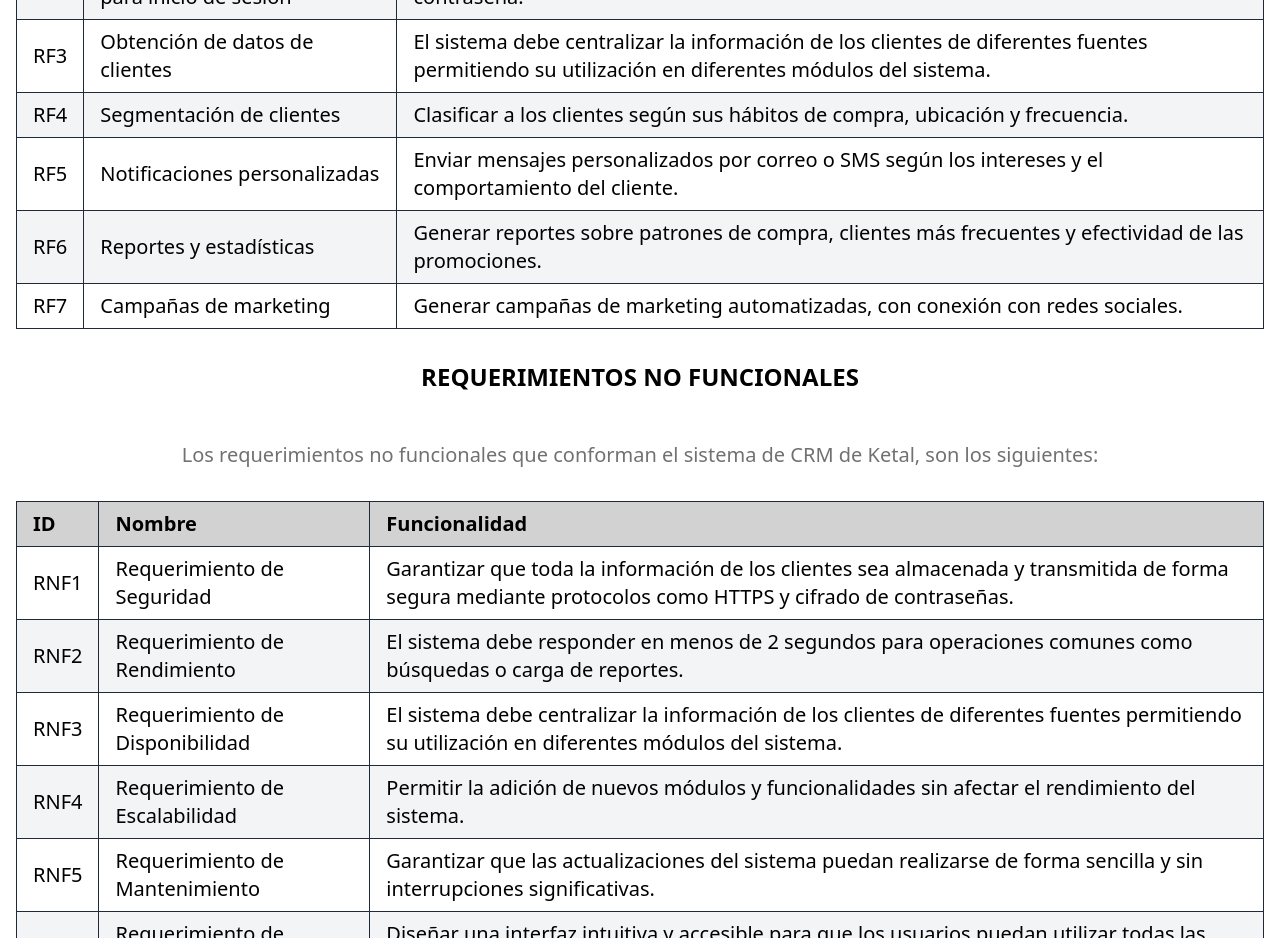
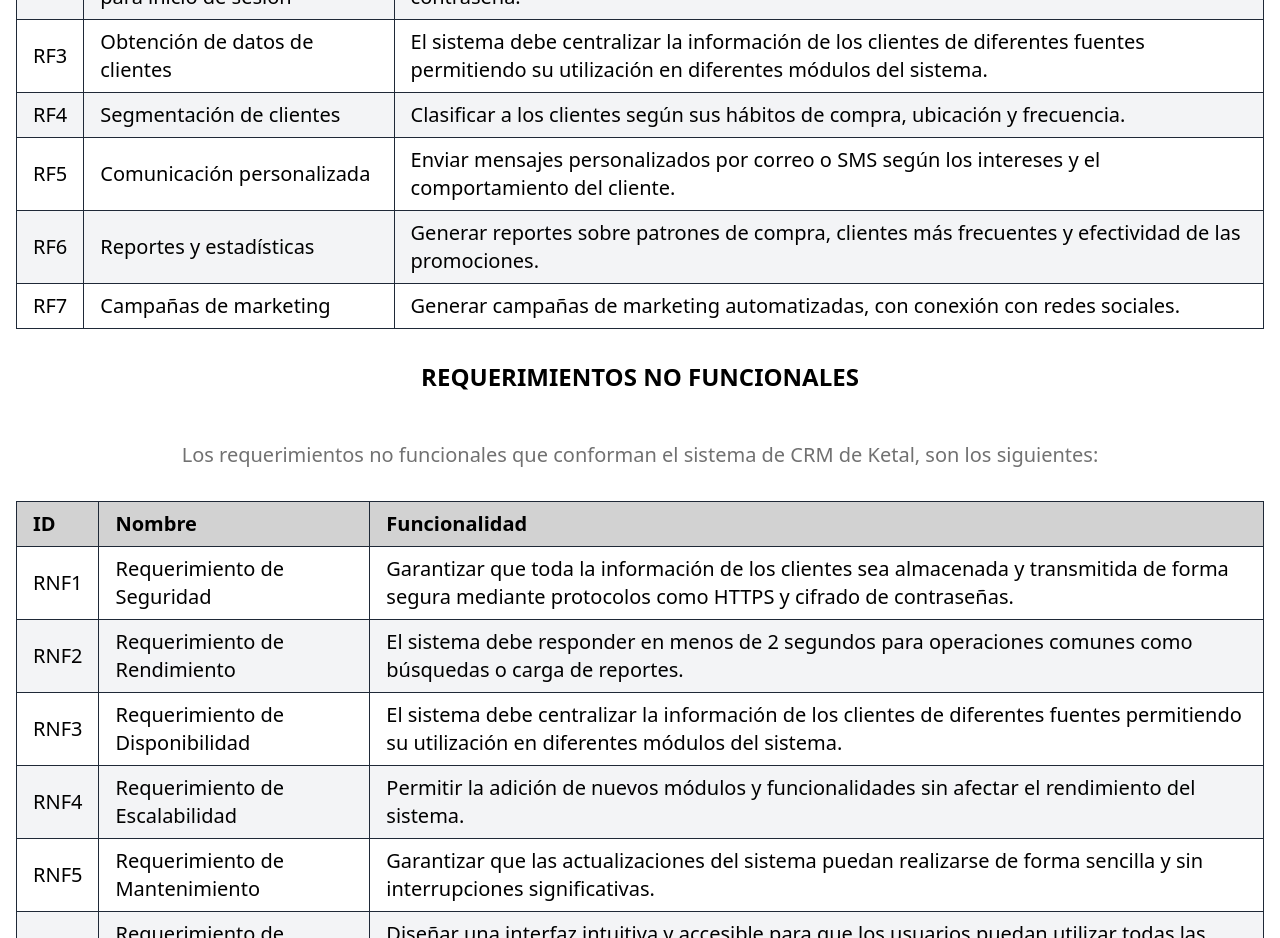
Before and after one commit to eavm314/ketal-presentation, a React (Vite) app: page /fase-diseno-desarrollo in a window 1280 px wide. Shown: the part 820-1758 px from the top of the page. Built offline with nearby package versions, Linux system fonts and the light colour scheme.

Commit message:
modulos name fix

```diff
--- a/src/pages/FaseCierre.jsx
+++ b/src/pages/FaseCierre.jsx
@@ -68,9 +68,10 @@ function FaseCierre() {
               </p>
               <p><b>Productos Entregados:</b></p>
               <ul className="list-disc pl-6">
-                  <li>Módulo de Registro de Datos de Clientes.</li>
+                  <li>Módulo de Centralización de Datos.</li>
+                  <li>Módulo de Análisis y Reportes.</li>
+                  <li>Módulo de Administración de Usuarios.</li>
                   <li>Módulo de Comunicación Personalizada.</li>
-                  <li>Módulo de Análisis y Reportes.</li>
                   <li>Módulo de Automatización de Campañas.</li>
                   <li>Manual de Usuario y Manual Técnico.</li>
               </ul>
--- a/src/pages/FaseControlCalidad.jsx
+++ b/src/pages/FaseControlCalidad.jsx
@@ -9,7 +9,7 @@ function FaseControlCalidad() {
       <p className="text-xl font-light text-left my-2">
         Verificación de que todas las funcionalidades del sistema funcionan según lo especificado en los requisitos.
       </p>
-      <p className="text-xl font-light text-left my-2">Se realizarán pruebas de integración para asegurarse de que todos los módulos (Centralización de Datos, Análisis y Reportes, Administración de Usuarios, Notificaciones Personalizadas, y Campañas Automatizadas) interactúen de manera efectiva.</p>
+      <p className="text-xl font-light text-left my-2">Se realizarán pruebas de integración para asegurarse de que todos los módulos (Centralización de Datos, Análisis y Reportes, Administración de Usuarios, Comunicación Personalizada, y Campañas Automatizadas) interactúen de manera efectiva.</p>
       <ul className="list-disc pl-6 text-xl font-light my-2">
         <li><strong>ISO/IEC 9126 (Calidad de Software)</strong> – Esta norma establece características de calidad como la funcionalidad, fiabilidad y eficiencia del software.</li>
       </ul>
--- a/src/pages/FaseDisenioDesarrollo.jsx
+++ b/src/pages/FaseDisenioDesarrollo.jsx
@@ -89,7 +89,7 @@ function FaseDisenioDesarrollo() {
           <tr>
             <td className="border border-gray-800 px-4 py-2">RF5</td>
             <td className="border border-gray-800 px-4 py-2">
-              Notificaciones personalizadas            </td>
+              Comunicación personalizada            </td>
             <td className="border border-gray-800 px-4 py-2">
               Enviar mensajes personalizados por correo o SMS según los intereses y el comportamiento
               del cliente.
--- a/src/pages/FaseInicio.jsx
+++ b/src/pages/FaseInicio.jsx
@@ -87,7 +87,7 @@ function FaseInicio() {
             <td>3,000$</td>
           </tr>
           <tr>
-            <td>Módulo de notificaciones personalizadas</td>
+            <td>Módulo de comunicación personalizada</td>
             <td>01 - 10 - 2025</td>
             <td>2,000$</td>
           </tr>
--- a/src/pages/FasePlanificacion.jsx
+++ b/src/pages/FasePlanificacion.jsx
@@ -92,7 +92,7 @@ function FasePlanificacion() {
         <li>Implementación del control de acceso mediante credenciales (2 semanas)</li>
       </ul>
 
-      <h3 className="text-xl font-semibold">5. Módulo de Notificaciones Personalizadas (2 meses)</h3>
+      <h3 className="text-xl font-semibold">5. Módulo de Comunicación Personalizada (2 meses)</h3>
       <ul className="list-disc pl-6 text-xl font-light my-2 list-inside">
         <li>Diseño de interfaz de creación de plantillas (4 semanas)</li>
         <li>Configuración del sistema de notificaciones (4 semanas)</li>
```
